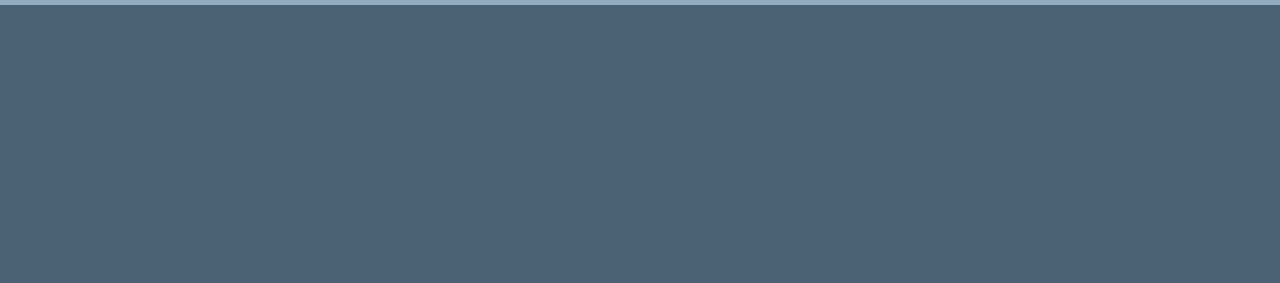
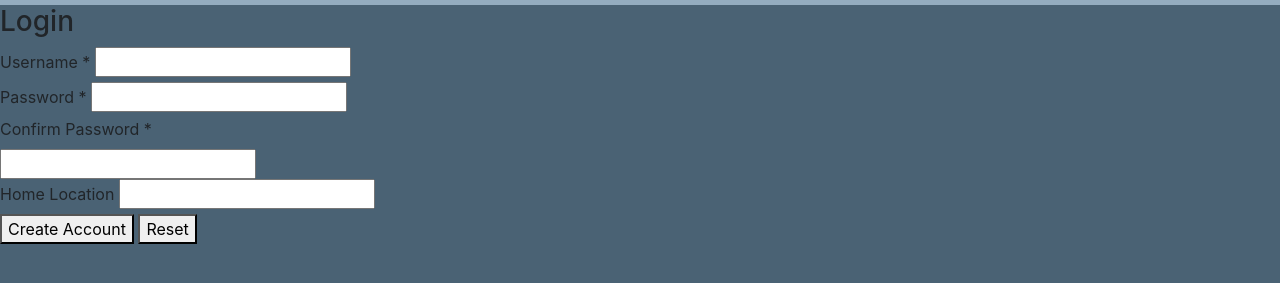
Before and after one commit to ARheault/GameAtlas, a plain HTML site: page public/pages/register.html in a window 1280 px wide. Shown: the part 119-402 px from the top of the page. Drawn offline with nearby package versions, Linux system fonts and the light colour scheme.

Commit message:
Adding form to html page

```diff
--- a/public/pages/register.html
+++ b/public/pages/register.html
@@ -31,7 +31,29 @@
           </li>
         </ul>
       </nav>
-
+      <form id="loginForm">
+        <h3>Login</h3>
+        <div>
+          <label for="name">Username *</label>
+          <input type="name" id="name" required="required" />
+        </div>
+        <div>
+          <label for="password">Password *</label>
+          <input type="password" id="password" required="required" />
+        </div>
+        <div>
+          <label for="confirmPassword">Confirm Password *</label>
+          <input type="confirmPassword" id="confirmPassword" required="required" />
+        </div>
+         <div>
+          <label for="homeLocation">Home Location</label>
+          <input type="homeLocation" id="homeLocation" />
+        </div>
+        <div id="buttons">
+          <button type="submit" id="submit" alt="Submit Button">Create Account</button>
+          <button type="reset" id="reset" alt="Reset Button">Reset</button>
+        </div>
+      </form>
     </main>
   </body>
 </htmk>
```
Also changed, not shown: public/pages/login.html (+17 -2 lines).
